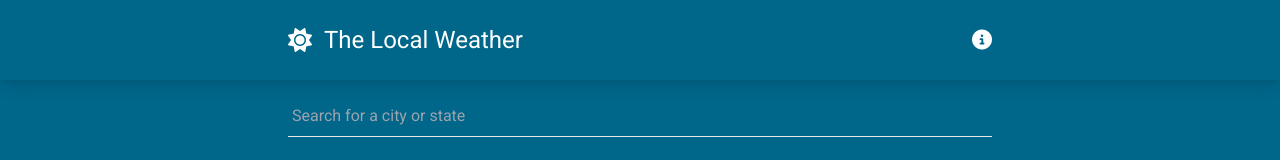
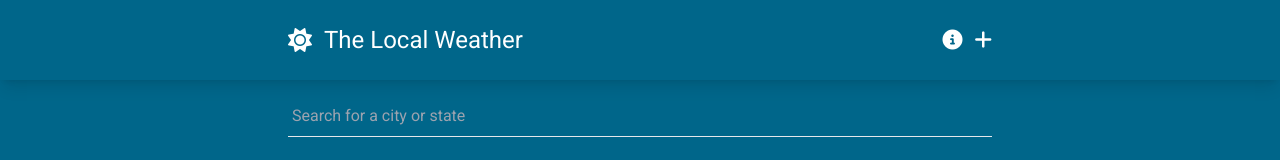
Before and after one commit to MadFury94/weather-app, a Vue app: page / in a window 1280 px wide. Shown: the top 160 px of the page. Built offline with nearby package versions, Linux system fonts and the light colour scheme.

Commit message:
Refactored SiteNavigation
Cleared all errors

```diff
--- a/src/components/CityCard.vue
+++ b/src/components/CityCard.vue
@@ -1,6 +1,7 @@
 <template>
-  <div>
-    <h1>{{ city.city }}</h1>
+  <div class="flex flex-col flex-1 cursor-pointer">
+    <h2 class="text-2xl">{{ city.city }}</h2>
+    <h3>{{ city.state }}</h3>
   </div>
 </template>
 
--- a/src/components/CityList.vue
+++ b/src/components/CityList.vue
@@ -14,9 +14,10 @@ const savedCities = ref([]);
 const getCities = async () => {
   if (localStorage.getItem("savedCities")) {
     savedCities.value = JSON.parse(localStorage.getItem("savedCities"));
-
+    console.log("yes1", savedCities.value);
     const requests = [];
     savedCities.value.forEach((city) => {
+      console.log(city.coords.lat);
       requests.push(
         axios.get(
           `https://api.openweathermap.org/data/2.5/weather?lat=${city.coords.lat}&lon=${city.coords.lng}&appid=7efa332cf48aeb9d2d391a51027f1a71&units=imperial`
@@ -32,6 +33,7 @@ const getCities = async () => {
   }
 };
 await getCities();
+
 const router = useRouter();
 const goToCityView = (city) => {
   router.push({
--- a/src/components/SiteNavigation.vue
+++ b/src/components/SiteNavigation.vue
@@ -1,5 +1,5 @@
 <template>
-  <header class="sticky top-o bg-weather-primary shadow-lg">
+  <header class="sticky top-0 bg-weather-primary shadow-lg">
     <nav
       class="container flex flex-col sm:flex-row items-center gap-4 text-white py-6"
     >
@@ -9,6 +9,7 @@
           <p class="text-2xl">The Local Weather</p>
         </div>
       </RouterLink>
+
       <div class="flex gap-3 flex-1 justify-end">
         <i
           class="fa-solid fa-circle-info text-xl hover:text-weather-secondary duration-150 cursor-pointer"
@@ -17,7 +18,7 @@
         <i
           class="fa-solid fa-plus text-xl hover:text-weather-secondary duration-150 cursor-pointer hover:`Click here`"
           @click="addCity"
-          v-if="route.query.preview"
+          v-if="route.query"
         >
         </i>
       </div>
@@ -58,8 +59,8 @@
 <script setup>
 import { RouterLink, useRoute, useRouter } from "vue-router";
 import { ref } from "vue";
+import { uid } from "uid";
 import BaseModal from "./BaseModal.vue";
-import { uid } from "uid";
 
 const savedCities = ref([]);
 const route = useRoute();
--- a/src/views/HomeView.vue
+++ b/src/views/HomeView.vue
@@ -13,7 +13,7 @@
         v-if="mapboxSearchResults"
       >
         <p class="py-2" v-if="searchError">
-          Sorry, Something went wrong, please try again.
+          Sorry, something went wrong, please try again.
         </p>
         <p class="py-2" v-if="!searchError && mapboxSearchResults.length === 0">
           No results match your query, try a different term.
@@ -27,16 +27,13 @@
           >
             {{ searchResult.place_name }}
           </li>
-          <i cl></i>
         </template>
       </ul>
     </div>
     <div class="flex flex-col gap-4">
       <Suspense>
         <CityList />
-        <template #fallback>
-          <p>Loading...</p>
-        </template>
+        <template #fallback> <!-- <CityCardSkeleton /> -->loading... </template>
       </Suspense>
     </div>
   </main>
@@ -51,10 +48,10 @@ import CityList from "../components/CityList.vue";
 const router = useRouter();
 const previewCity = (searchResult) => {
   const [city, state] = searchResult.place_name.split(",");
-  console.log(city, state);
+
   router.push({
     name: "cityView",
-    params: { state: state.replaceAll, city: city },
+    params: { state: state, city: city },
     query: {
       lat: searchResult.geometry.coordinates[1],
       lng: searchResult.geometry.coordinates[0],
```
